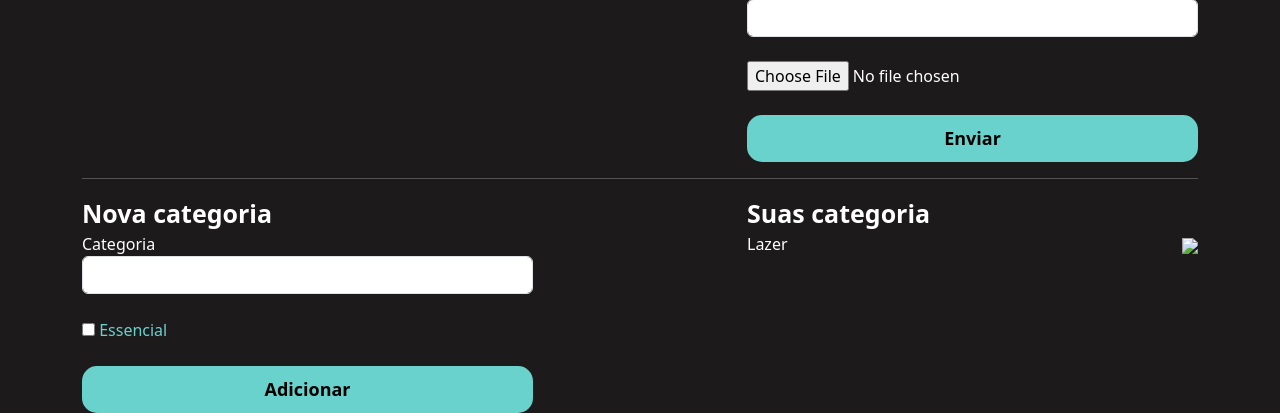
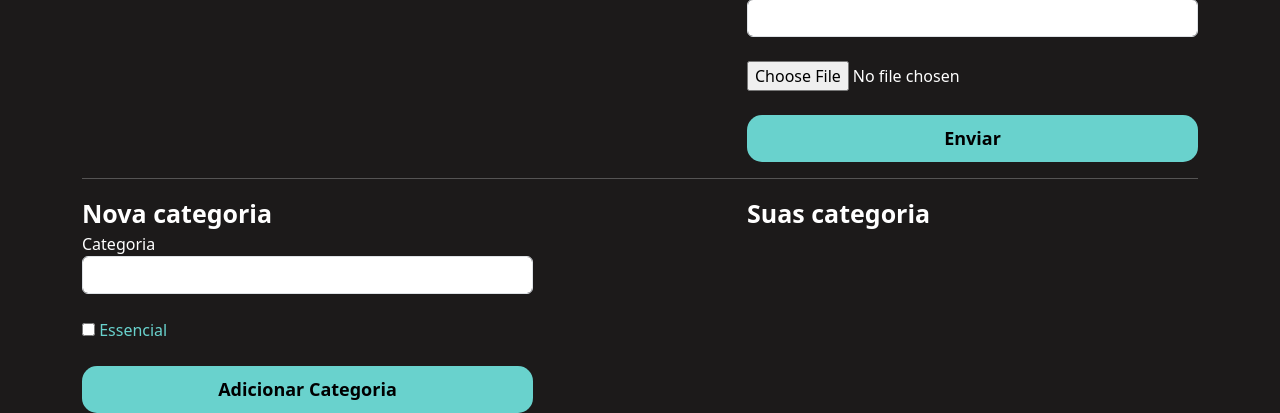
Before and after one commit to Bokomoko/django-dev-container-template, a Django app: template perfil/templates/gerenciar.html in a window 1280 px wide. Shown: the part 441-854 px from the top of the page. Run offline with Django 4.2, Linux system fonts and the light colour scheme; the template is opened without the code that fills it, so the values that code supplies are empty.

Commit message:
added categorias actions (add)

```diff
--- a/perfil/templates/gerenciar.html
+++ b/perfil/templates/gerenciar.html
@@ -73,7 +73,7 @@
     <div class="col-md-5">
       <span class="fonte-destaque">Nova categoria</span>
 
-      <form action="" method="POST">
+      <form action="{% url 'cadastrar_categoria' %}" method="POST">{% csrf_token %}
         <label>Categoria</label>
         <input type="text" name="categoria" class="form-control">
         <br>
@@ -81,7 +81,7 @@
         <input type="checkbox" name="essencial" value="essencial"><label class="positivo">&nbspEssencial</label>
         <br>
         <br>
-        <input style="width: 100%" type="submit" class="botao-principal" value="Adicionar">
+        <input style="width: 100%" type="submit" class="botao-principal" value="Adicionar Categoria">
       </form>
     </div>
 
@@ -95,9 +95,10 @@
 
 
         <div class="lista-contas-main">
-          <span>Lazer</span>
-
-          <span class="total-conta"><a href="#"><img src="#"></a></span>
+          {% for categoria in categorias %}
+          <span>{{categoria.categoria}}</span>
+          <br>
+          {% endfor %}
         </div>
         <br>
 
--- a/perfil/urls.py
+++ b/perfil/urls.py
@@ -6,4 +6,6 @@ urlpatterns = [
     path('gerenciar/', views.gerenciar, name="gerenciar"),
     path('cadastrar_banco/', views.cadastrar_banco, name="cadastrar_banco"),
     path('deletar_banco/<int:id>', views.deletar_banco, name="deletar_banco"),
+    path('cadastrar_categoria/', views.cadastrar_categoria,
+         name="cadastrar_categoria"),
 ]
```
Also changed, not shown: perfil/views.py (+32 -1 lines).
